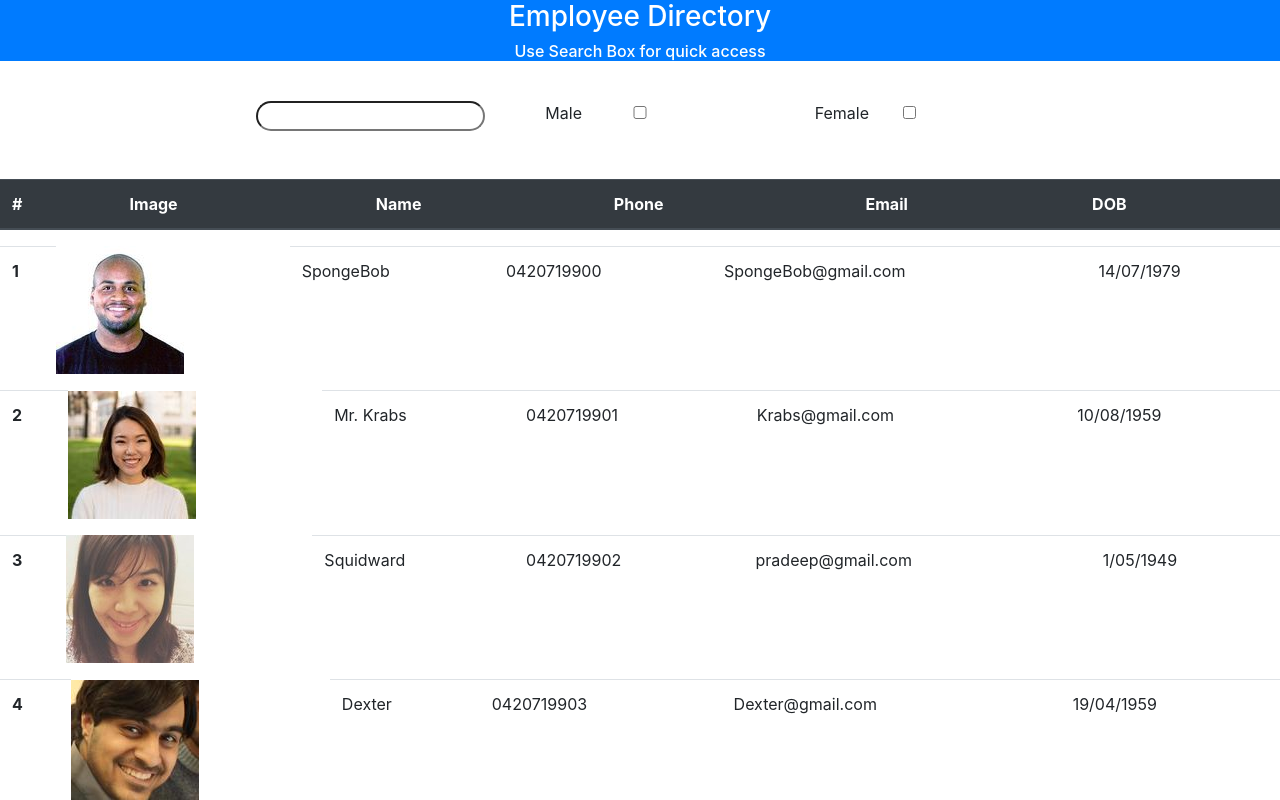
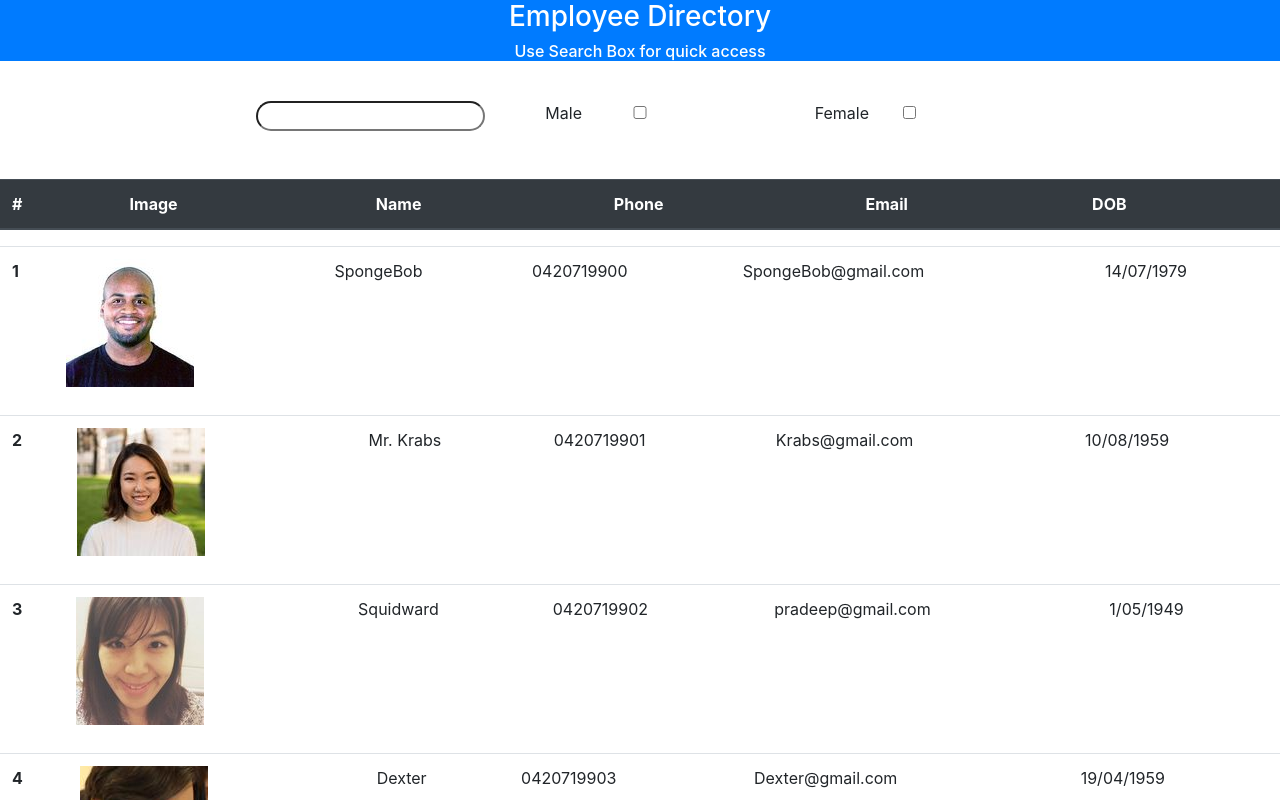
Before and after one commit to marasinipradeep/employee-directory, a React (Create React App) app in the folder employee-directory/: page / in a window 1280 px wide. Shown: the top 800 px of the page. Built offline with nearby package versions, Linux system fonts and the light colour scheme.

Commit message:
Fixed issue with image tag inside tr

```diff
--- a/employee-directory/src/Components/EmployeeTitles/EmployeeTitles.js
+++ b/employee-directory/src/Components/EmployeeTitles/EmployeeTitles.js
@@ -12,7 +12,7 @@ export default function EmployeeTitles(props) {
                 <tbody>
                     <tr>
                         <th scope="row">{props.id}</th>
-                        <img src={props.image}></img>
+                        <td><img src={props.image}></img></td>
                         <td>{props.name}</td>
                         <td>{props.phone}</td>
                         <td>{props.email}</td>
```
